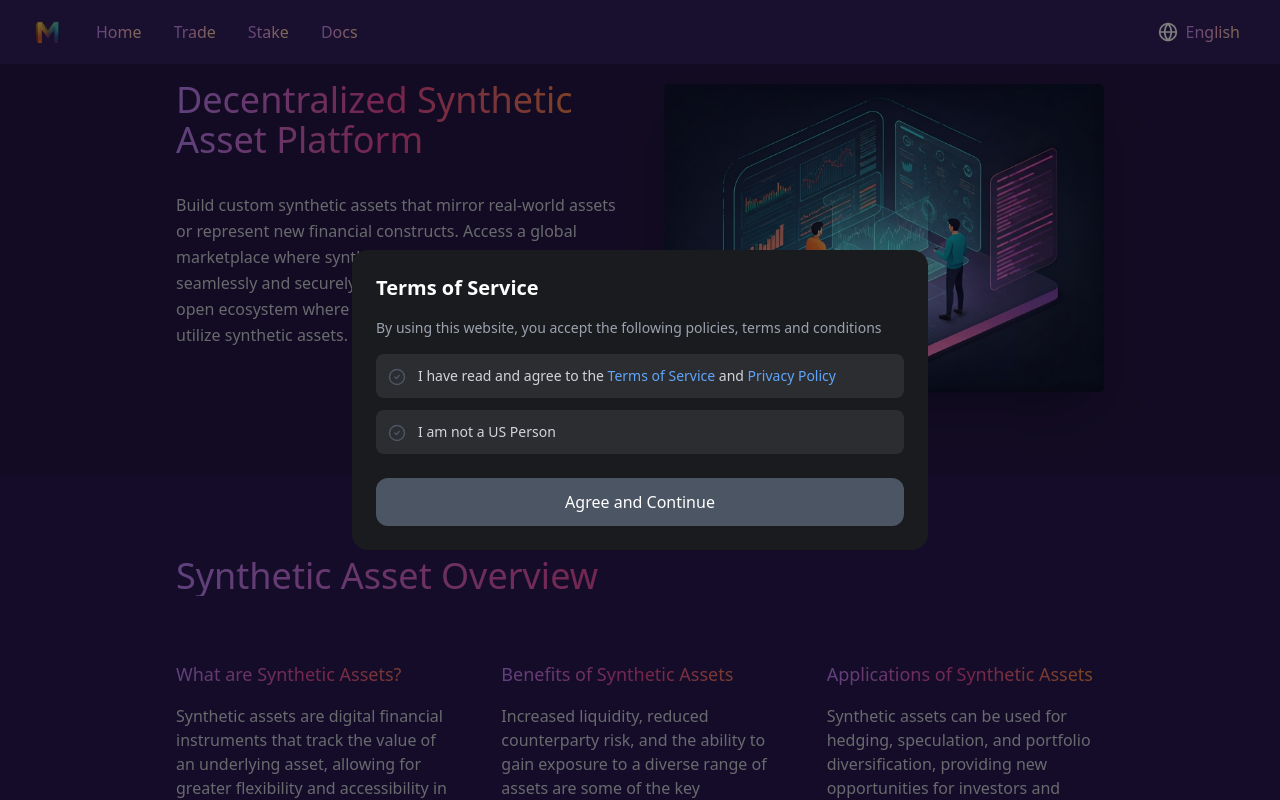
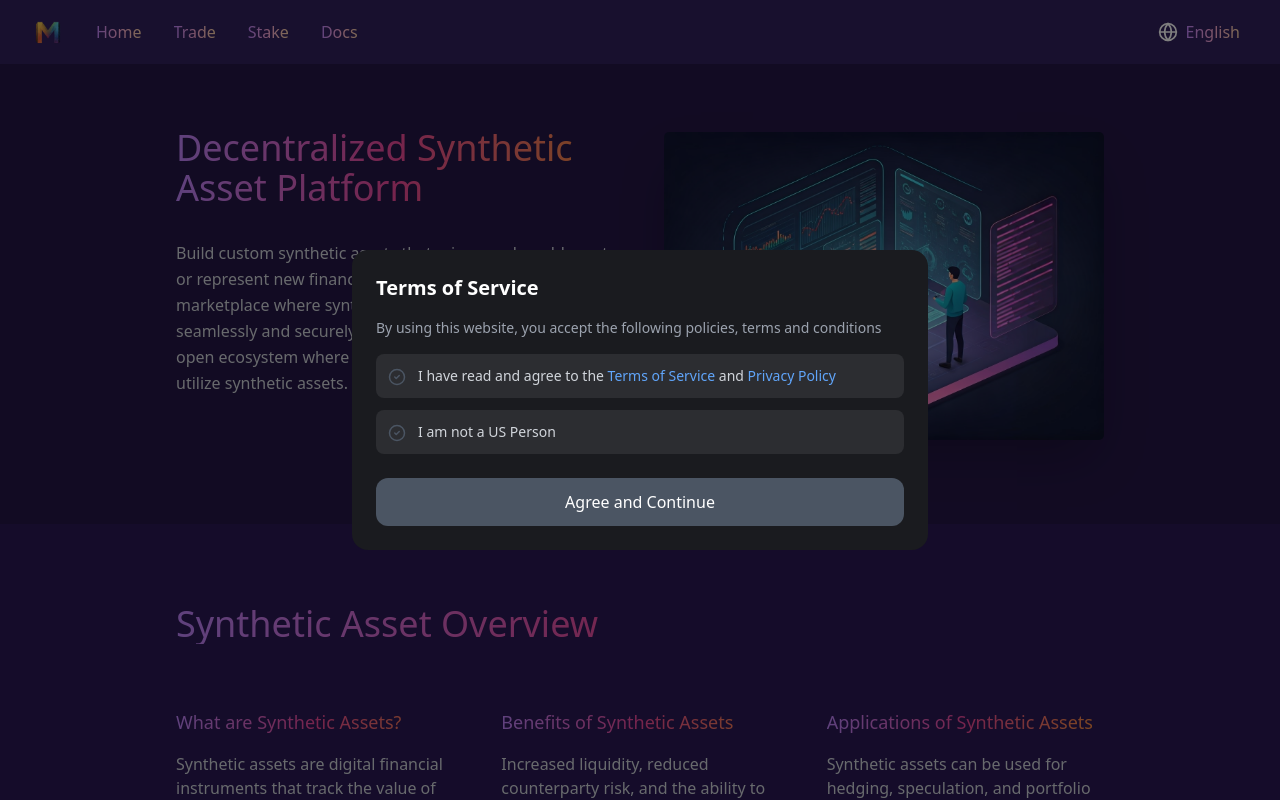
Before and after one commit to Monetix-fun/WebSite, a React (Vite) app: page / in a window 1280 px wide. Shown: the top 800 px of the page. Built offline with nearby package versions, Linux system fonts and the light colour scheme.

Commit message:
update i18n setting

```diff
--- a/src/App.tsx
+++ b/src/App.tsx
@@ -38,8 +38,8 @@ function App() {
       <Navbar />
 
       {/* 上半部分 - 较浅的紫色背景 */}
-      <div className="bg-[#251746]">
-        <div className="container mx-auto px-4 py-20 max-w-[960px]">
+      <div className="bg-[#251746] pt-32 pb-20">
+        <div className="container mx-auto px-4 max-w-[960px]">
           <div className="grid grid-cols-1 lg:grid-cols-2 gap-12 items-center">
             <div>
               <h1 className="text-4xl font-medium mb-8 bg-gradient-to-r from-purple-400 via-pink-500 to-orange-400 bg-clip-text text-transparent">
@@ -62,8 +62,8 @@ function App() {
       </div>
 
       {/* 下半部分 - 更深的紫色背景 */}
-      <div className="bg-[#2a1954]">
-        <div className="container mx-auto px-4 py-20 max-w-[960px]">
+      <div className="bg-[#2a1954] py-20">
+        <div className="container mx-auto px-4 max-w-[960px]">
           <h2 className="text-4xl font-medium mb-16 bg-gradient-to-r from-purple-400 via-pink-500 to-orange-400 bg-clip-text text-transparent">
             {t('home.overview.title')}
           </h2>
@@ -363,7 +363,7 @@ function App() {
               <FaTelegram className="h-8 w-8" />
             </a>
             <a
-              href="https://discord.gg/SnJ3dAPU"
+              href="https://discord.gg/H2QprY7bVy"
               target="_blank"
               rel="noopener noreferrer"
               className="text-gray-400 hover:text-blue-100 transition-colors"
--- a/src/components/LanguageSwitcher.tsx
+++ b/src/components/LanguageSwitcher.tsx
@@ -13,6 +13,25 @@ export default function LanguageSwitcher() {
     { code: 'en', label: 'English' },
     { code: 'ja', label: '日本語' }
   ];
+
+  // 在组件加载时设置初始语言
+  useEffect(() => {
+    // 优先使用localStorage中存储的语言偏好
+    const storedLang = localStorage.getItem('preferred-language');
+    // 如果没有存储的语言偏好，则使用浏览器语言
+    if (!storedLang) {
+      const browserLang = navigator.language.toLowerCase();
+      // 检查浏览器语言是否在我们支持的语言列表中
+      const supportedLang = languages.find(lang =>
+        browserLang.startsWith(lang.code)
+      )?.code || 'en';
+
+      i18n.changeLanguage(supportedLang);
+      localStorage.setItem('preferred-language', supportedLang);
+    } else {
+      i18n.changeLanguage(storedLang);
+    }
+  }, []);
 
   // 处理点击外部关闭下拉菜单
   useEffect(() => {
```
